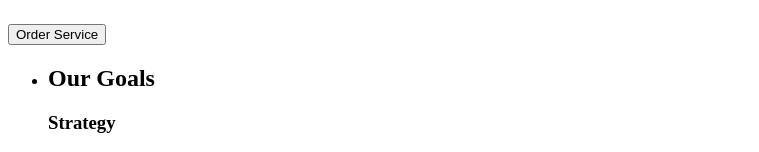
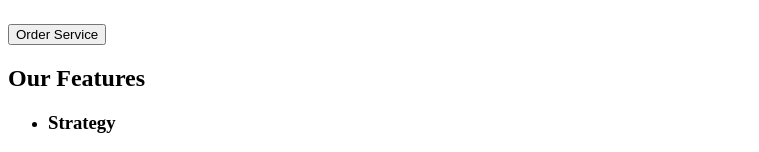
Before and after one commit to dmMaksymenko/goit-markup-hw-01, a plain HTML site: page index.html in a window 1280 px wide. Shown: the part 191-343 px from the top of the page, without its empty margins (0-759 px from the left). Drawn offline with Linux system fonts and the light colour scheme.

Commit message:
2-nd section changes

```diff
--- a/index.html
+++ b/index.html
@@ -28,9 +28,10 @@
         <button type="button">Order Service</button>
       </section>
       <section>
+        <h2>Our Features</h2>
         <ul>
           <li>
-            <h2>Our Goals</h2>
+
             <h3>Strategy</h3>
             <p>Our goal is to identify the business
             problem to walk away with the perfect and creative solution.</p>
```
